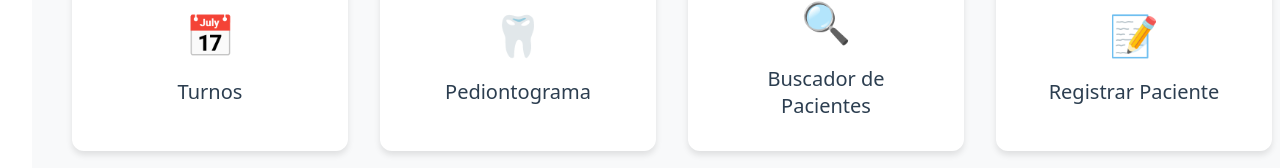
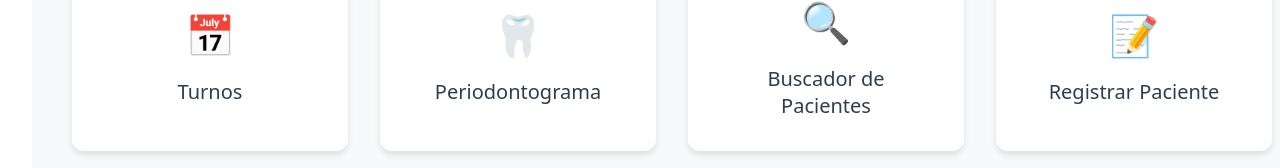
Before and after one commit to Nehuelin/UADE-SIP-SAGO, a React (Vite) app: page /menu-principal in a window 1280 px wide. Shown: the part 221-389 px from the top of the page. Built offline with nearby package versions, Linux system fonts and the light colour scheme.

Commit message:
+ renombramiento de rutas

```diff
--- a/src/components/LoginForm/LoginForm.jsx
+++ b/src/components/LoginForm/LoginForm.jsx
@@ -22,7 +22,7 @@ const LoginForm = () => {
         try {
             await simulateAuth();
             // If successful, navigate to main menu
-            navigate('/main-menu');
+            navigate('/menu-principal');
         } catch (error) {
             setError(error.message);
         } finally {
@@ -70,7 +70,7 @@ const LoginForm = () => {
                 </div>
                 <button type="submit">Login</button>
                 <p>
-                    ¿No tienes una cuenta? <Link to="/register">Regístrate aquí</Link>
+                    ¿No tienes una cuenta? <Link to="/registracion">Regístrate aquí</Link>
                 </p>
                 <Link to="/" className="back-link">Volver al Inicio</Link>
             </form>
--- a/src/components/MainMenu/MainMenu.jsx
+++ b/src/components/MainMenu/MainMenu.jsx
@@ -14,9 +14,9 @@ const MainMenu = () => {
             icon: '📅'
         },
         {
-            id: 'pediontogram',
-            title: 'Pediontograma',
-            path: '/pediontograma',
+            id: 'periodontogram',
+            title: 'Periodontograma',
+            path: '/periodontograma',
             icon: '🦷'
         },
         {
--- a/src/components/SignUpForm/SignUpForm.jsx
+++ b/src/components/SignUpForm/SignUpForm.jsx
@@ -29,7 +29,6 @@ const SignUpForm = () => {
         e.preventDefault();
         setError('');
 
-        // Basic validation
         if (formData.password !== formData.confirmPassword) {
             setError('Las contraseñas no coinciden');
             return;
@@ -40,9 +39,8 @@ const SignUpForm = () => {
 
         try {
             await simulateAuth();
-            // If successful, navigate to main menu
             console.log("Datos del formulario:", formData);
-            navigate('/main-menu');
+            navigate('/menu-principal');
         } catch (error) {
             setError(error.message);
         } finally {
```
